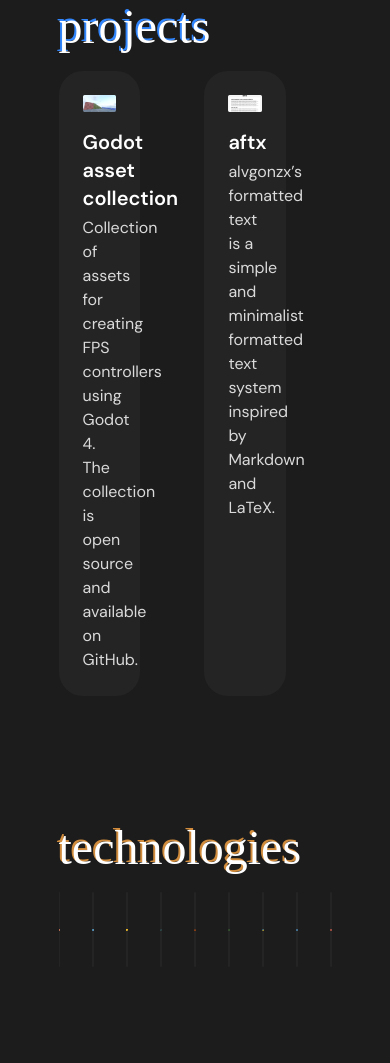
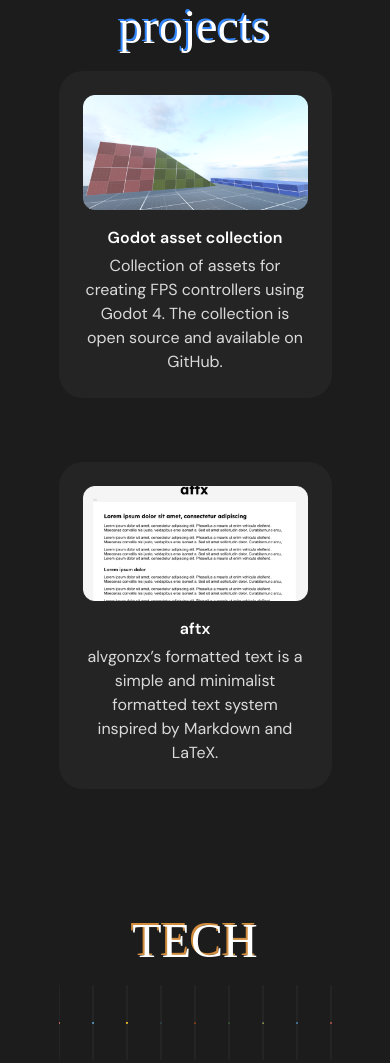
Before and after one commit to alvarognnzz/alvarognnzz.github.io, an Astro site: page / in a window 390 px wide. Shown: the part 813-1876 px from the top of the page. Built offline with nearby package versions, Linux system fonts and the light colour scheme; Astro itself is replaced by a stand-in of ours.

Commit message:
[dev] made projects responsive

```diff
--- a/src/components/ProjectCard.astro
+++ b/src/components/ProjectCard.astro
@@ -3,13 +3,13 @@ const { imgSrc, imgAlt, title, description, url } = Astro.props;
 ---
 
 <a
-    class="bg-[#242424] rounded-3xl w-[30%] hover:bg-[#2b2b2b] cursor-pointer transition-all"
+    class="bg-[#242424] rounded-3xl xl:w-[30%] hover:bg-[#2b2b2b] cursor-pointer transition-all"
     href={url}
 >
-    <div class="p-6">
+    <div class="p-6 flex flex-col md:text-start text-center">
         <img src={imgSrc} alt={imgAlt} />
-        <p class="text-xl font-semibold mt-4">{title}</p>
-        <p class="text-[#16px] mt-1 text-[#DADADA]">
+        <p class="md:text-xl font-semibold mt-4">{title}</p>
+        <p class="md:text-[#16px] mt-1 text-[#DADADA]">
             {description}
         </p>
     </div>
--- a/src/components/Title.astro
+++ b/src/components/Title.astro
@@ -2,4 +2,4 @@
 const { color } = Astro.props;
 ---
 
-<p class={`text-5xl font-horizon text-shadow-${color}`}><slot /></p>
+<p class={`text-5xl font-horizon text-shadow-${color} text-center md:text-start`}><slot /></p>
--- a/src/pages/index.astro
+++ b/src/pages/index.astro
@@ -24,7 +24,7 @@ import Icon from "../components/Icon.astro";
         </section>
         <section class="mt-[200px] xl:mt-[356px]">
             <Title color="blue">projects</Title>
-            <div class="mt-5 flex justify-start gap-16">
+            <div class="mt-5 flex flex-col md:flex-row md:items-start items-center md:justify-start gap-16">
                 <ProjectCard
                     imgSrc="images/godot-asset-collection.png"
                     imgAlt="Godot 4 assets"
@@ -42,7 +42,7 @@ import Icon from "../components/Icon.astro";
             </div>
         </section>
         <section class="mt-[128px]">
-            <Title color="orange">technologies</Title>
+            <Title color="orange">TECH</Title>
             <div class="mt-5 flex justify-start gap-8">
                 <Icon imgSrc="images/html.png" imgAlt="HTML logo" />
                 <Icon imgSrc="images/css.png" imgAlt="CSS logo" />
```
